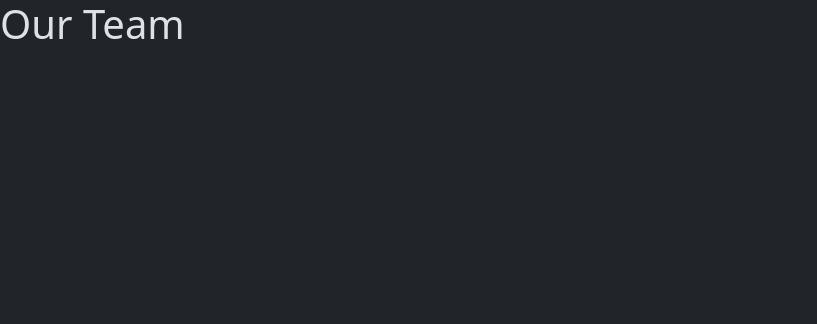
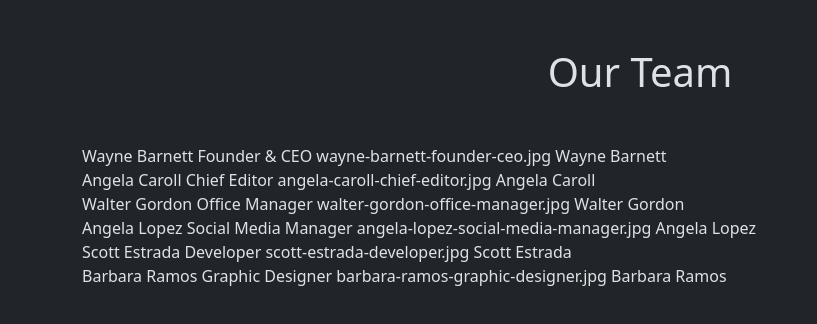
Before and after one commit to albertoferri/js-our-team, a plain HTML site: page index.html in a window 1280 px wide. Shown: the whole page, without its empty margins (0-817 px from the left). Drawn offline with nearby package versions, Linux system fonts and the light colour scheme.

Commit message:
aggiunto ciclo for-in e stampato in pagina---milestone 2 fatta

```diff
--- a/index.html
+++ b/index.html
@@ -9,9 +9,13 @@
     <link href="https://cdn.jsdelivr.net/npm/bootstrap@5.3.2/dist/css/bootstrap.min.css" rel="stylesheet" integrity="sha384-T3c6CoIi6uLrA9TneNEoa7RxnatzjcDSCmG1MXxSR1GAsXEV/Dwwykc2MPK8M2HN" crossorigin="anonymous">
   </head>
   <body>
-    <h1>Our Team</h1>
+    <h1 class="text-center my-5">Our Team</h1>
 
-    <div class="container"></div>
+    <div class="container">
+        <div class="row">
+            <div id="team-info"></div>
+        </div>
+    </div>
 
 
 
--- a/js/script.js
+++ b/js/script.js
@@ -49,3 +49,16 @@ const teamMembers = [
         foto: "barbara-ramos-graphic-designer.jpg"
     }
 ];
+
+
+// inizializzo una variabile
+let teamInfoHTML = "";
+
+// Ciclo for-in per iterare sugli indici dell'array teamMembers
+for (let key in teamMembers) {
+    const member = teamMembers[key];
+    teamInfoHTML += `${member.nome} ${member.ruolo} ${member.foto} ${member.nome} <br>`;
+}
+
+// Inserimento della stringa HTML nel contenuto dell'elemento #team-info
+document.getElementById("team-info").innerHTML = teamInfoHTML;
```
